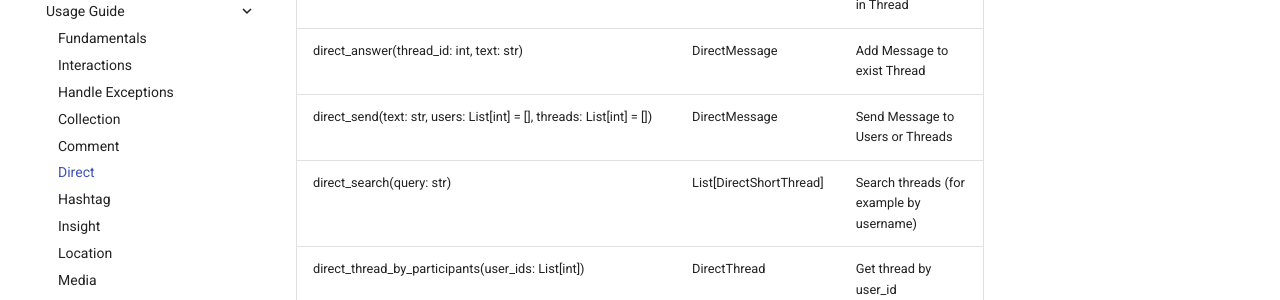
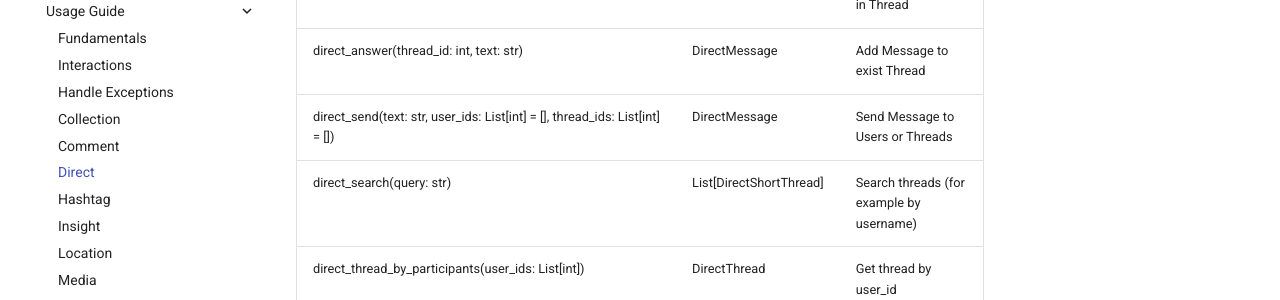
Before and after one commit to subzeroid/instagrapi, an MkDocs documentation site: the page built from docs/usage-guide/direct.md, in a window 1280 px wide and 900 px high, scrolled down 310 px. Shown: the part 151-451 px from the top of the window. Built offline with MkDocs 1.6.1 and Material for MkDocs 9.7.7, drawn with Linux system fonts in a browser that asks for light colours; comment, search, counter and statistics services are not loaded; the version menu is left out.

Commit message:
Fix docs for direct_send

```diff
--- a/docs/usage-guide/direct.md
+++ b/docs/usage-guide/direct.md
@@ -7,7 +7,7 @@
 | direct_thread(thread_id: int, amount: int = 20)                           | DirectThread            | Get Thread with Messages
 | direct_messages(thread_id: int, amount: int = 20)                         | List[DirectMessage]     | Get only Messages in Thread
 | direct_answer(thread_id: int, text: str)                                  | DirectMessage           | Add Message to exist Thread
-| direct_send(text: str, users: List[int] = [], threads: List[int] = [])    | DirectMessage           | Send Message to Users or Threads
+| direct_send(text: str, user_ids: List[int] = [], thread_ids: List[int] = []) | DirectMessage        | Send Message to Users or Threads
 | direct_search(query: str)                                                 | List[DirectShortThread] | Search threads (for example by username)
 | direct_thread_by_participants(user_ids: List[int])                        | DirectThread            | Get thread by user_id
 | direct_thread_hide(thread_id: int)                                        | bool                    | Delete (called "hide")
```
